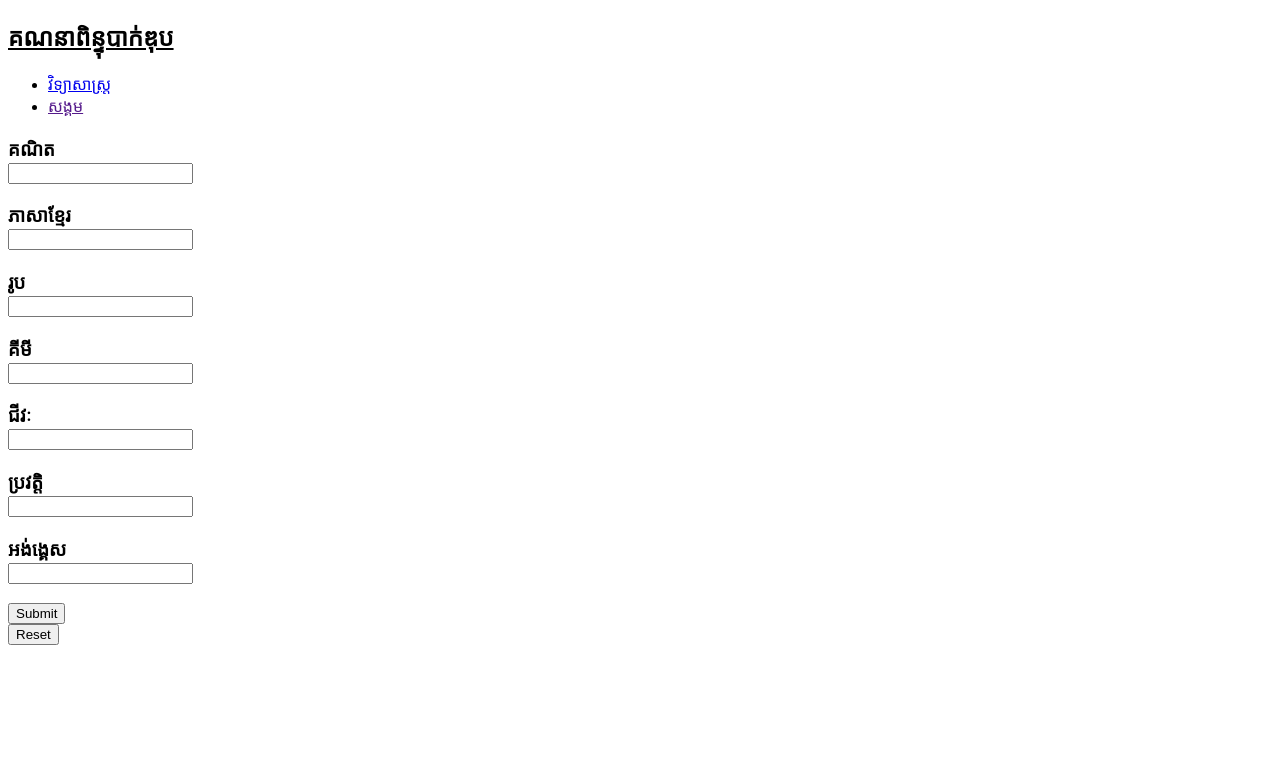
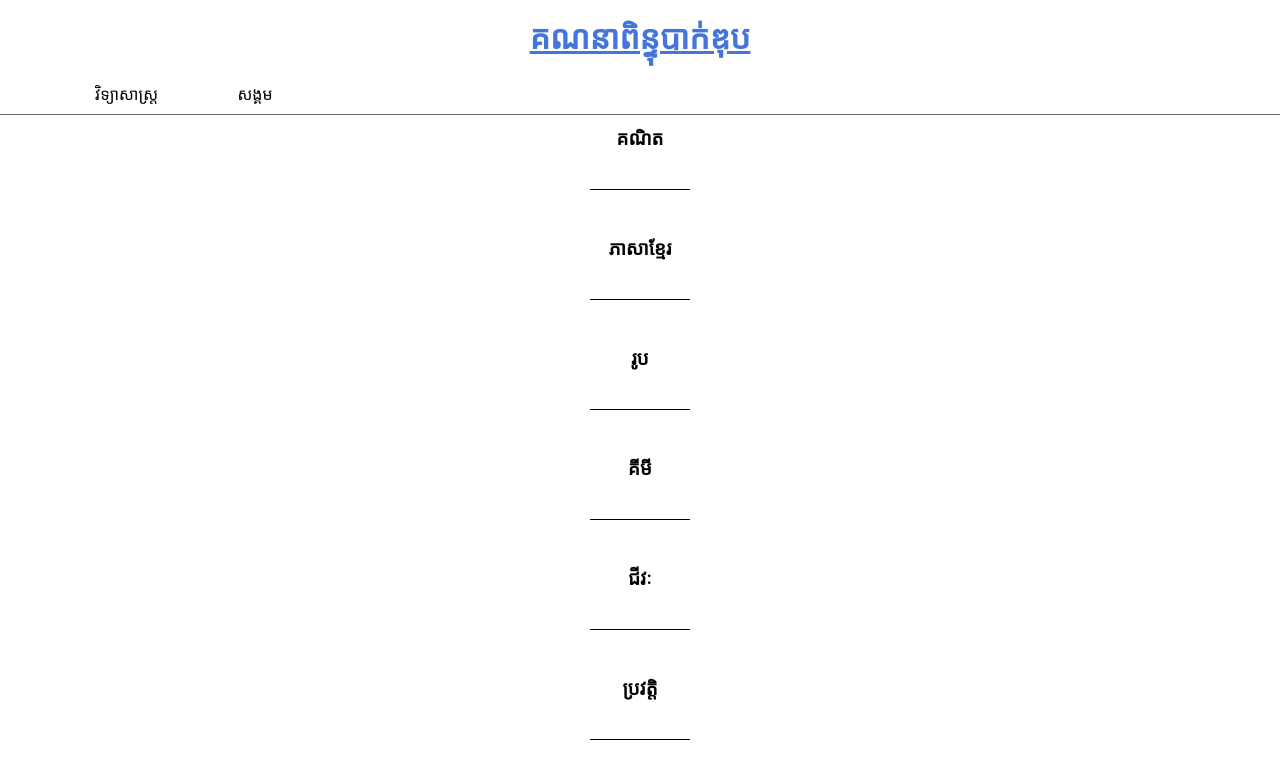
Before and after one commit to ChamreunVira/high-school-project, a plain HTML site: page index.html in a window 1280 px wide. Shown: the top 782 px of the page. Drawn offline with Linux system fonts and the light colour scheme.

Commit message:
Update index.html

```diff
--- a/index.html
+++ b/index.html
@@ -5,7 +5,7 @@
   <meta name="viewport" content="width=device-width, initial-scale=1.0">
   <meta http-equiv="X-UA-Compatible" content="ie=edge">
   <title>Calculator</title></title>
-  <link rel="stylesheet" href="vira.css">
+  <link rel="stylesheet" href="index.css">
 </head>
 <body>
 <form>
```
